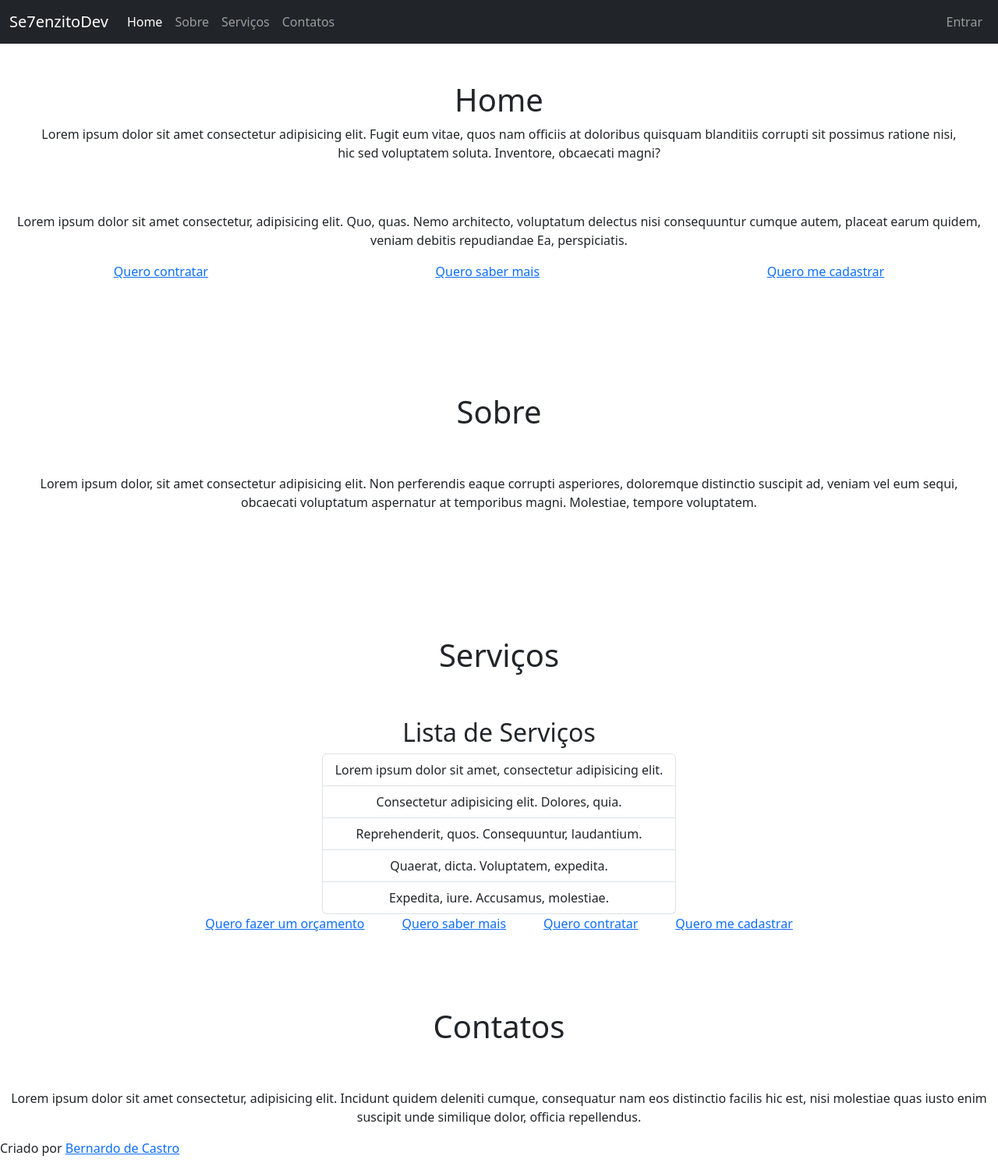
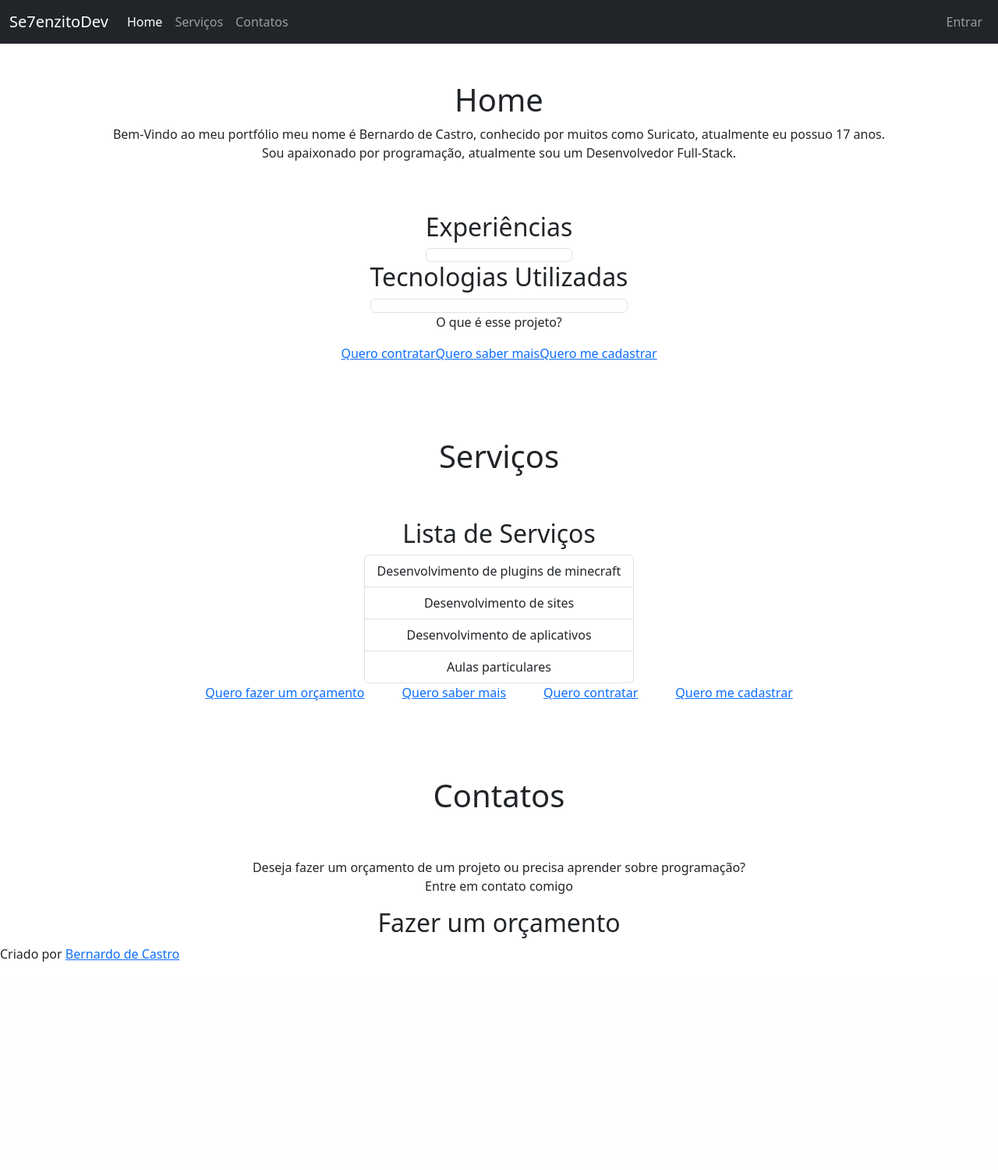
Before and after one commit to Se7enzito/Projeto-Se7enzitoDev, a Flask app: page / in a window 1280 px wide. Shown: the whole page at 78% size. After the commit the page ends 1233 px from the top, so only its background shows below. Run offline with Flask 3, Linux system fonts and the light colour scheme.

Commit message:
Atualização projeto

```diff
--- a/backend/main.py
+++ b/backend/main.py
@@ -12,7 +12,7 @@ Session(app)
 
 @app.route('/')
 def index():
-    return render_template('index.html')
+    return render_template('index.html', idade = 17)
 
 @app.route('/entrar')
 def entrar():
--- a/frontend/templates/index.html
+++ b/frontend/templates/index.html
@@ -34,9 +34,6 @@
                             <a href="#home" class="nav-link active" aria-current="page">Home</a>
                         </li>
                         <li class="nav-item">
-                            <a href="#sobre" class="nav-link">Sobre</a>
-                        </li>
-                        <li class="nav-item">
                             <a href="#servicos" class="nav-link">Serviços</a>
                         </li>
                         <li class="nav-item">
@@ -59,7 +56,7 @@
         <div id="home" class="text-center d-flex align-items-center flex-column">
             <div class="p-5">
                 <h1>Home</h1>
-                <p>Lorem ipsum dolor sit amet consectetur adipisicing elit. Fugit eum vitae, quos nam officiis at doloribus quisquam blanditiis corrupti sit possimus ratione nisi, hic sed voluptatem soluta. Inventore, obcaecati magni?</p>
+                <p>Bem-Vindo ao meu portfólio meu nome é Bernardo de Castro, conhecido por muitos como Suricato, atualmente eu possuo {{ idade }} anos.<br>Sou apaixonado por programação, atualmente sou um Desenvolvedor Full-Stack.</p>
             </div>
 
             <div>
@@ -67,27 +64,30 @@
             </div>
 
             <div>
-                <!-- Falando sobre o sistema -->
-                <p>Lorem ipsum dolor sit amet consectetur, adipisicing elit. Quo, quas. Nemo architecto, voluptatum delectus nisi consequuntur cumque autem, placeat earum quidem, veniam debitis repudiandae Ea, perspiciatis.</p>
+                <h2>Experiências</h2>
+
+                <ul class="list-group">
+                    <li class="list-group-item"></li>
+                </ul>
+            </div>
+
+            <div>
+                <h2>Tecnologias Utilizadas</h2>
+
+                <ul class="list-group">
+                    <li class="list-group-item"></li>
+                </ul>
+            </div>
+
+            <div>
+                <!-- Sobre o projeto -->
+                <p>O que é esse projeto?</p>
 
                 <div class="d-flex flex-row justify-content-around">
                     <a href="#">Quero contratar</a>
                     <a href="#">Quero saber mais</a>
                     <a href="#">Quero me cadastrar</a>
                 </div>
-            </div>
-        </div>
-
-        <!-- Sobre -->
-        <div id="sobre" class="text-center d-flex align-items-center flex-column p-5">
-            <div class="p-5">
-                <h1>Sobre</h1>
-            </div>
-
-            <div>
-                <p>Lorem ipsum dolor, sit amet consectetur adipisicing elit. Non perferendis eaque corrupti asperiores,
-                    doloremque distinctio suscipit ad, veniam vel eum sequi, obcaecati voluptatum aspernatur at
-                    temporibus magni. Molestiae, tempore voluptatem.</p>
             </div>
         </div>
 
@@ -100,11 +100,10 @@
             <div class="d-flex flex-column">
                 <h2>Lista de Serviços</h2>
                 <ul class="list-group">
-                    <li class="list-group-item">Lorem ipsum dolor sit amet, consectetur adipisicing elit.</li>
-                    <li class="list-group-item">Consectetur adipisicing elit. Dolores, quia.</li>
-                    <li class="list-group-item">Reprehenderit, quos. Consequuntur, laudantium.</li>
-                    <li class="list-group-item">Quaerat, dicta. Voluptatem, expedita.</li>
-                    <li class="list-group-item">Expedita, iure. Accusamus, molestiae.</li>
+                    <li class="list-group-item">Desenvolvimento de plugins de minecraft</li>
+                    <li class="list-group-item">Desenvolvimento de sites</li>
+                    <li class="list-group-item">Desenvolvimento de aplicativos</li>
+                    <li class="list-group-item">Aulas particulares</li>
                 </ul>
             </div>
 
@@ -123,9 +122,16 @@
             </div>
 
             <div>
-                <p>Lorem ipsum dolor sit amet consectetur, adipisicing elit. Incidunt quidem deleniti cumque,
-                    consequatur nam eos distinctio facilis hic est, nisi molestiae quas iusto enim suscipit unde
-                    similique dolor, officia repellendus.</p>
+                <p>Deseja fazer um orçamento de um projeto ou precisa aprender sobre programação?<br>Entre em contato comigo</p>
+
+                <!-- Redes Sociais -->
+            </div>
+
+            <div>
+                <h2>Fazer um orçamento</h2>
+
+                <!-- Criar o formulario -->
+                <form action="#"></form>
             </div>
         </div>
     </main>
```
